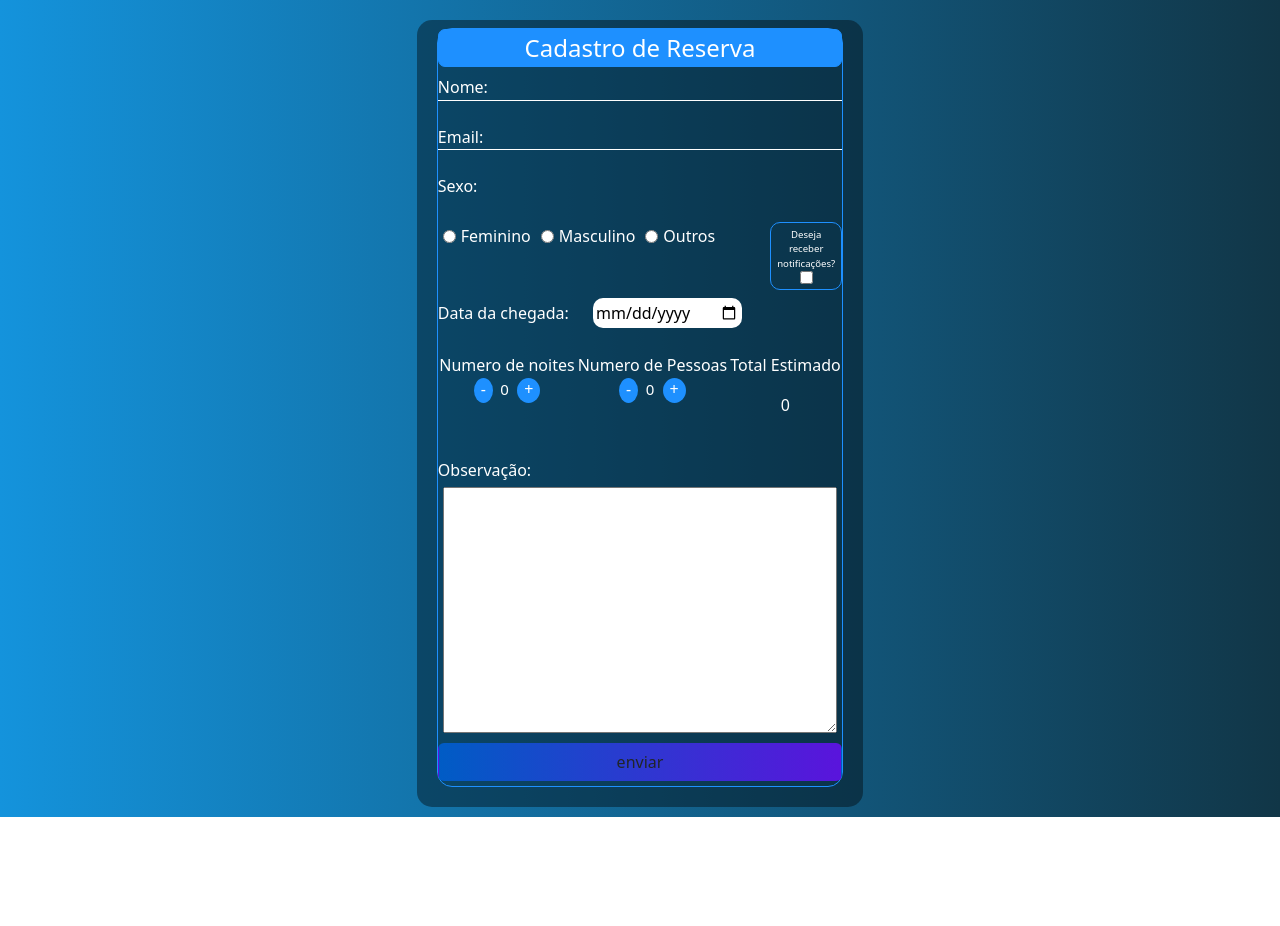
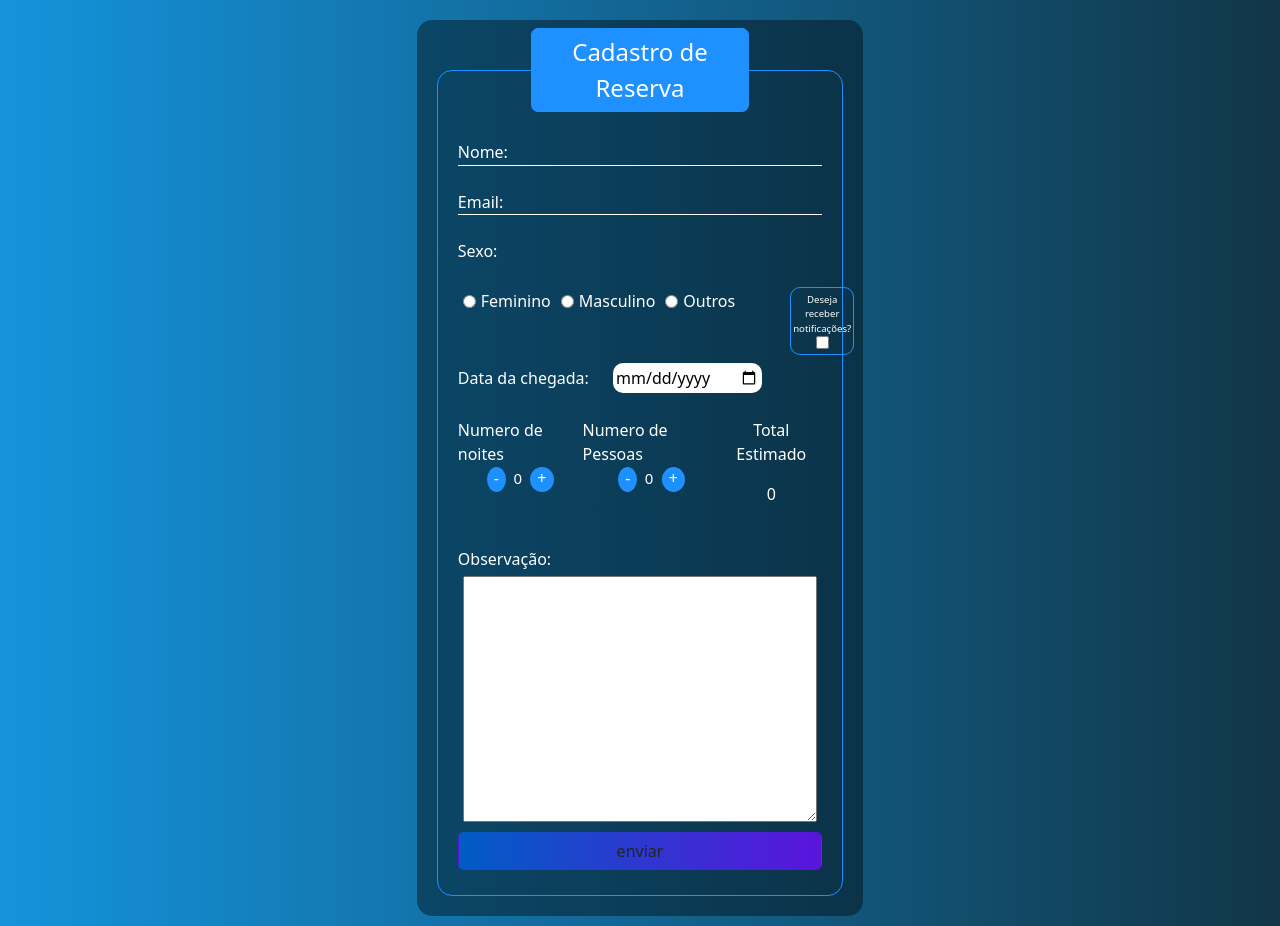
Before and after one commit to renancreuso/Formulario_simple02, a plain HTML site: page index.html in a window 1280 px wide. Before the commit the page ends 817 px from the top, so only its background shows below. Drawn offline with nearby package versions, Linux system fonts and the light colour scheme.

Commit message:
ajeitando bug bootstrap

```diff
--- a/index.html
+++ b/index.html
@@ -8,17 +8,22 @@
     <link href="https://cdn.jsdelivr.net/npm/bootstrap@5.3.0-alpha3/dist/css/bootstrap.min.css" rel="stylesheet" integrity="sha384-KK94CHFLLe+nY2dmCWGMq91rCGa5gtU4mk92HdvYe+M/SXH301p5ILy+dN9+nJOZ" crossorigin="anonymous">
     <title>Formulario</title>
     <style>
-        fieldset{
+       .legenda{
         border: 1px solid dodgerblue;
-        border-radius: 15px;
-        }
+        padding: 5px;
+        background-color: dodgerblue;
+        border-radius: 7px;
+        text-align: center;
+        width: 60%;
+        float: none;
+      }
     </style>
 </head>
 <body style="color: white;">
     <div class="container">
         <form class="form"  method="post" action="">
-            <fieldset>
-                <legend>Cadastro de Reserva</legend>
+            <fieldset class="borda">
+                <legend class="legenda">Cadastro de Reserva</legend>
                 <div class="input__box">
                     <input type="text" name="nome" required class="entrada">
                     <label for="nome" class="label__imput">Nome:</label>
--- a/style.css
+++ b/style.css
@@ -7,14 +7,10 @@ body{
     color: white;
 }
 
-legend{
-
+.borda{
     border: 1px solid dodgerblue;
-    padding: 10px;
-    background-color: dodgerblue;
-    border-radius: 7px;
-    text-align: center;
-
+    border-radius: 15px;
+    padding: 20px;
 }
 .form{
     height: 50%;
```
